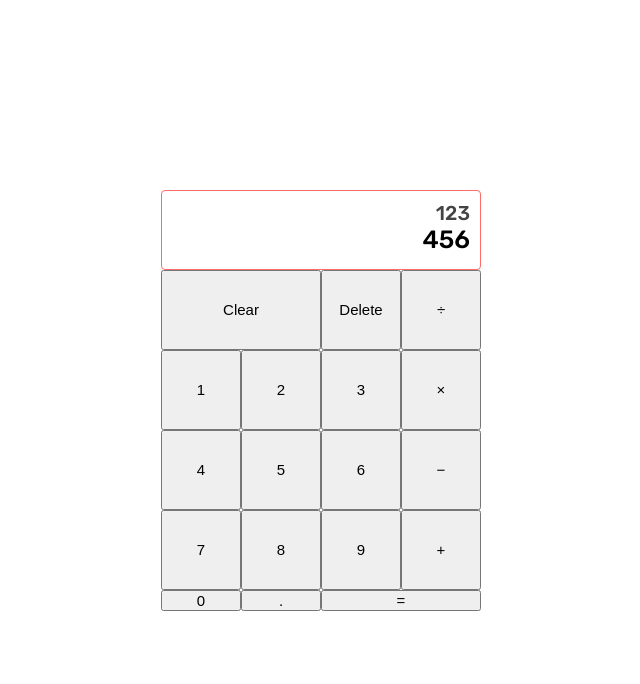
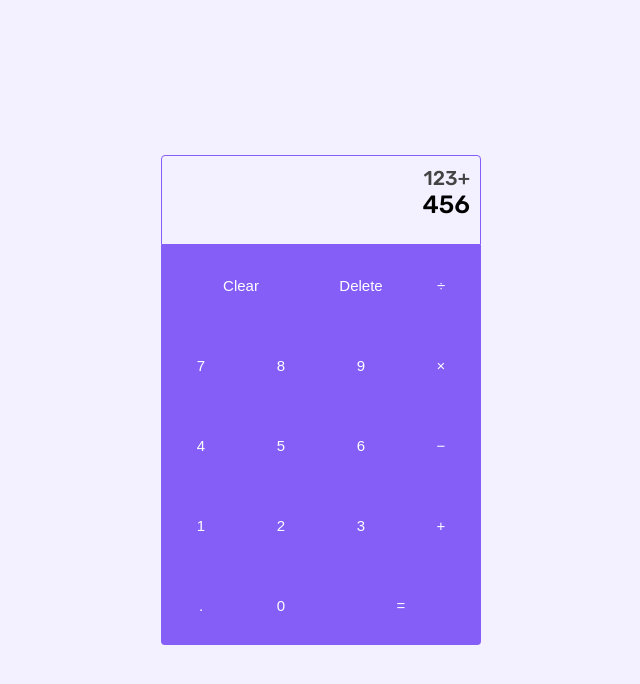
Before and after one commit to Ervin001/calculator, a plain HTML site: page index.html in a window 1280 px wide. Shown: the whole page, without its empty margins (319-959 px from the left). Drawn offline with Linux system fonts and the light colour scheme.

Commit message:
Finished css and changed html layout for some operatiions

```diff
--- a/index.html
+++ b/index.html
@@ -17,28 +17,28 @@
   <body>
     <div class="calculator">
       <div class="display">
-        <div class="previous-number">123</div>
+        <div class="previous-number">123+</div>
         <div class="current-number">456</div>
       </div>
 
       <button class="two-cells">Clear</button>
       <button class="delete">Delete</button>
       <button data-operator>&divide;</button>
-      <button data-number>1</button>
-      <button data-number>2</button>
-      <button data-number>3</button>
+      <button data-number>7</button>
+      <button data-number>8</button>
+      <button data-number>9</button>
       <button data-operator>&times;</button>
       <button data-number>4</button>
       <button data-number>5</button>
       <button data-number>6</button>
       <button data-operator>&minus;</button>
-      <button data-number>7</button>
-      <button data-number>8</button>
-      <button data-number>9</button>
+      <button data-number>1</button>
+      <button data-number>2</button>
+      <button data-number>3</button>
       <button data-operator>&plus;</button>
+      <button data-number class="bottom-left">.</button>
       <button data-number>0</button>
-      <button data-number>.</button>
-      <button class="two-cells">=</button>
+      <button class="two-cells bottom-right">=</button>
     </div>
   </body>
 </html>
--- a/styles.css
+++ b/styles.css
@@ -10,10 +10,12 @@
   align-content: center;
 
   grid-template-columns: repeat(4, 80px);
-  grid-template-rows: repeat(5, 80px);
+  grid-template-rows: minmax(90px, auto) repeat(5, 80px);
 
   font-family: 'Rubik', sans-serif;
   min-height: 100vh;
+  /* gap: 1px; */
+  background-color: #f3f0ff;
 }
 
 .display {
@@ -24,8 +26,16 @@
   align-items: flex-end;
 
   padding: 10px 10px;
-  border: 1px solid #ff6b6b;
-  border-radius: 4px;
+  border: 1px solid rgba(132, 94, 247, 9);
+  border-top-left-radius: 4px;
+  border-top-right-radius: 4px;
+}
+
+.bottom-left {
+  border-bottom-left-radius: 4px;
+}
+.bottom-right {
+  border-bottom-right-radius: 4px;
 }
 
 .previous-number {
@@ -41,14 +51,16 @@
 .calculator > button {
   /* padding: 12px 12px; */
   cursor: pointer;
-  /* border: none; */
-  /* border: white; */
+  border: none;
 
   font-size: 15px;
+  background-color: #845ef7;
+  color: #fff;
 }
 
 .calculator > button:hover {
-  background-color: #ff6b6b;
+  background-color: rgb(177, 157, 237);
+  color: #f3f0ff;
 }
 
 .two-cells {
```
